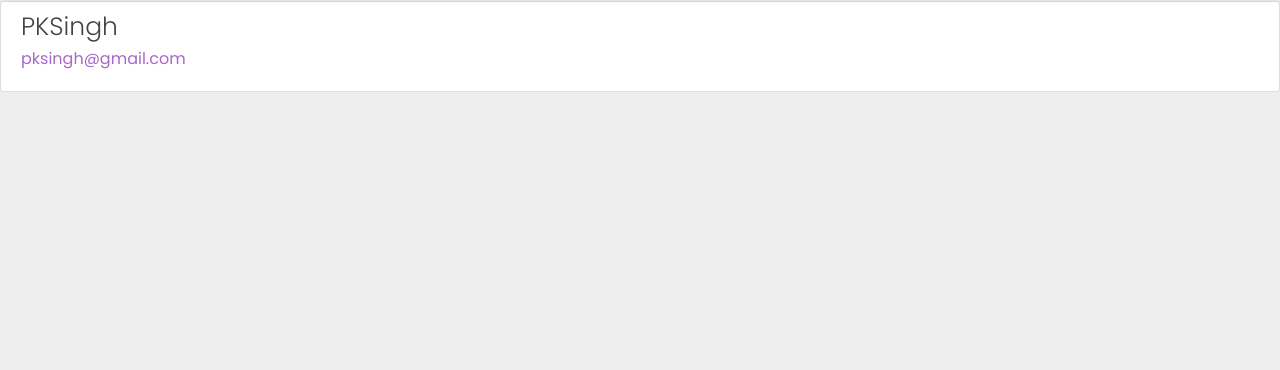
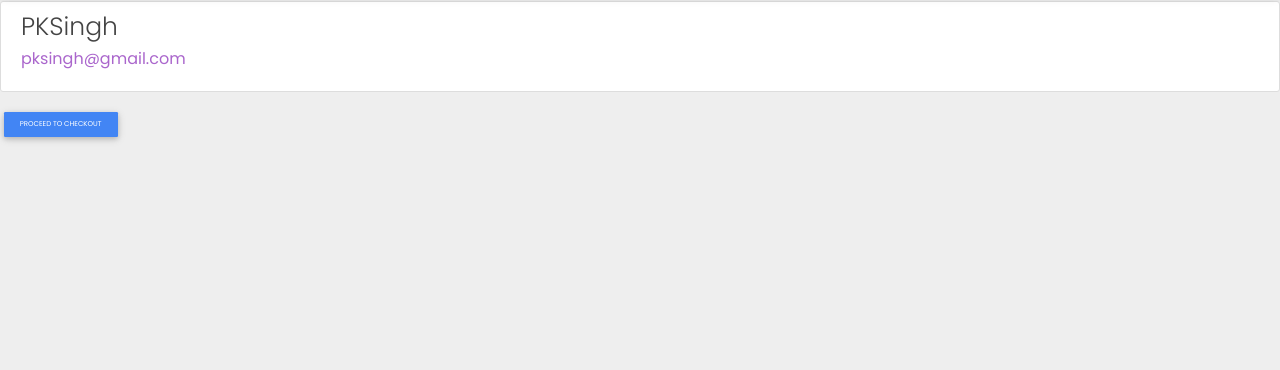
Before and after one commit to goutamkota/E-commercial-Website-for-books, a Django app: page /profile/ in a window 1280 px wide. Shown: the part 50-420 px from the top of the page. Run offline with Django 3.2, Linux system fonts and the light colour scheme; a user stored in the database is signed in; some libraries are stand-ins or nearby versions.

Commit message:
Added the checkout button in the kart

```diff
--- a/website/users/templates/users/profile.html
+++ b/website/users/templates/users/profile.html
@@ -10,4 +10,7 @@
       </div>
       <!-- FORM HERE -->
     </div>
+    <a href="{% url 'checkout' %}">
+    <button class="btn btn-primary btn-md my-0 p" type="submit">Proceed To Checkout</button>
+    <a>
 {% endblock content %}
```
